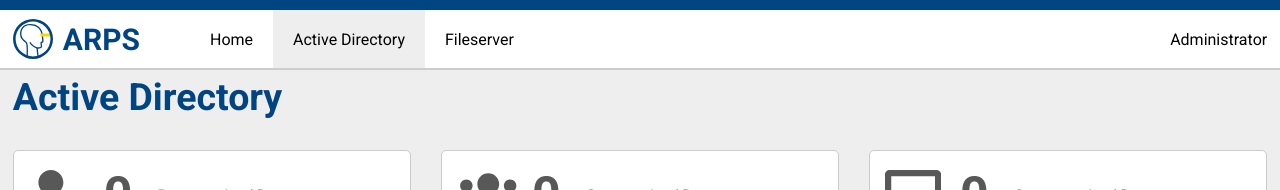
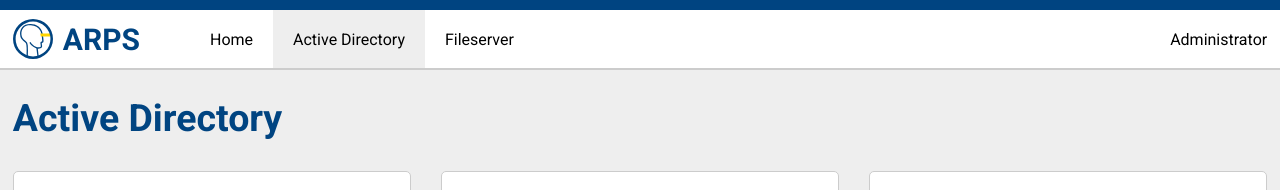
Before and after one commit to Obilarius/ARPS_WebApp, a React (Create React App) app: page /ad in a window 1280 px wide. Shown: the top 190 px of the page. Built offline with nearby package versions, Linux system fonts and the light colour scheme; no server answers.

Commit message:
padding & margin Verbessert

```diff
--- a/src/components/public/SiteWrapperWithHeader/SiteWrapperWithHeader.scss
+++ b/src/components/public/SiteWrapperWithHeader/SiteWrapperWithHeader.scss
@@ -9,8 +9,13 @@
   >.header {
     font-size: 25px;
     color: $blue;
-    margin: 20px 0;
+    // margin: 20px 0;
+    padding-top: 1px;
     font-weight: 500;
+
+    h2 {
+      margin-top: 20px;
+    }
   }
 
   >.tiles {
```
